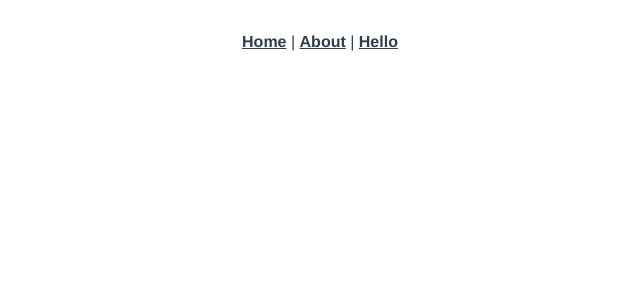
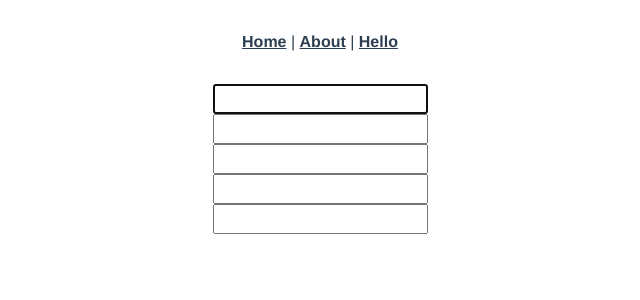
Before and after one commit to postforty/Bootcamp-2022, a Vue app in the folder vue/progect02_self_03/: page /advanced/directive in a window 1280 px wide. Shown: the top 300 px of the page, without its empty margins (320-960 px from the left). Built offline with nearby package versions, Linux system fonts and the light colour scheme.

Commit message:
[ADD] Vue.js_복습 3차

```diff
--- a/vue/progect02_self_03/src/main.js
+++ b/vue/progect02_self_03/src/main.js
@@ -2,8 +2,58 @@ import { createApp } from 'vue'
 import App from './App.vue'
 import router from './router'
 import store from './store'
+import PageTitle from './components/fragments/PageTitle.vue'
 
 import 'bootstrap/dist/css/bootstrap.min.css'
 import 'bootstrap/dist/js/bootstrap.js'
 
-createApp(App).use(store).use(router).mount('#app')
+const app = createApp(App)
+app.use(store)
+app.use(router)
+app.component('page-title', PageTitle)
+
+app.directive('focus', {
+  mounted(el) {
+    el.focus()
+  }
+})
+
+app.directive('number', {
+  mounted(el) {
+    el.addEventListener('input', () => {
+      //   console.log(event.target.value)
+      event.target.value = event.target.value.replace(/[^0-9]/g, '')
+    })
+  }
+})
+
+app.directive('lowercase', {
+  mounted(el) {
+    el.addEventListener('input', () => {
+      //   console.log(event.target.value)
+      event.target.value = event.target.value.replace(/[^a-z]/g, '')
+    })
+  }
+})
+
+app.directive('uppercase', {
+  mounted(el) {
+    el.addEventListener('input', () => {
+      //   console.log(event.target.value)
+      event.target.value = event.target.value.replace(/[^A-Z]/g, '')
+    })
+  }
+})
+
+app.directive('korean', {
+  mounted(el) {
+    el.addEventListener('input', () => {
+      //   console.log(event.target.value)
+      event.target.value = event.target.value.replace(
+        /[^ㄱ-ㅎ|ㅏ-ㅣ|가-힣]|\|/g,
+        ''
+      )
+    })
+  }
+})
+app.mount('#app')
--- a/vue/progect02_self_03/src/router/index.js
+++ b/vue/progect02_self_03/src/router/index.js
@@ -268,6 +268,17 @@ const routes = [
       )
   },
   {
+    path: '/advanced/directive',
+    name: 'CustomDirectiveView',
+    // route level code-splitting
+    // this generates a separate chunk (about.[hash].js) for this route
+    // which is lazy-loaded when the route is visited.
+    component: () =>
+      import(
+        /* webpackChunkName: "advanced" */ '../views/5_advanced/CustomDirectiveView.vue'
+      )
+  },
+  {
     path: '/hello',
     name: 'HelloView',
     // route level code-splitting
--- a/vue/progect02_self_03/src/views/4_reuse/PageView.vue
+++ b/vue/progect02_self_03/src/views/4_reuse/PageView.vue
@@ -4,9 +4,9 @@
   </div>
 </template>
 <script>
-import PageTitle from '@/components/fragments/PageTitle.vue'
+// import PageTitle from '@/components/fragments/PageTitle.vue'
 export default {
-  components: { PageTitle },
+  // components: { PageTitle },
   data() {
     return {
       title2: '(고객리스트를 조회하는 화면)',
--- /dev/null
+++ b/vue/progect02_self_03/src/views/5_advanced/CustomDirectiveView.vue
@@ -0,0 +1,99 @@
+<template>
+  <div>
+    <div>
+      <input type="text" name="" id="" v-focus />
+    </div>
+    <div>
+      <input type="text" name="" id="" v-number />
+    </div>
+    <div>
+      <input type="text" name="" id="" v-lowercase />
+    </div>
+    <div>
+      <input type="text" name="" id="" v-uppercase />
+    </div>
+    <div>
+      <input type="text" name="" id="" v-korean />
+    </div>
+  </div>
+</template>
+<script>
+export default {
+  components: {},
+  directives: {
+    // focus: {
+    //   mounted(el) {
+    //     el.focus()
+    //   }
+    // },
+    // number: {
+    //   mounted(el) {
+    //     el.addEventListener('input', () => {
+    //       console.log(event.target.value)
+    //       event.target.value = event.target.value.replace(/[^0-9]/g, '')
+    //     })
+    //   }
+    // },
+    // lowercase: {
+    //   mounted(el) {
+    //     el.addEventListener('input', () => {
+    //       console.log(event.target.value)
+    //       event.target.value = event.target.value.replace(/[^a-z]/g, '')
+    //     })
+    //   }
+    // },
+    // uppercase: {
+    //   mounted(el) {
+    //     el.addEventListener('input', () => {
+    //       console.log(event.target.value)
+    //       event.target.value = event.target.value.replace(/[^A-Z]/g, '')
+    //     })
+    //   }
+    // },
+    // korean: {
+    //   mounted(el) {
+    //     el.addEventListener('input', () => {
+    //       console.log(event.target.value)
+    //       event.target.value = event.target.value.replace(
+    //         /[^ㄱ-ㅎ|ㅏ-ㅣ|가-힣]|\|/g,
+    //         ''
+    //       )
+    //     })
+    //   }
+    // }
+    // number: {
+    //   mounted(el) {
+    //     el.addEventListener('keydown', () => {
+    //       console.log(event.key, event.keyCode)
+    //       if (
+    //         !(
+    //           (event.keyCode >= 48 && event.keyCode <= 57) ||
+    //           event.keyCode === 8 ||
+    //           event.keyCode === 37 ||
+    //           event.keyCode === 39 ||
+    //           event.keyCode === 46 ||
+    //           event.keyCode === 13 ||
+    //           event.keyCode === 9
+    //         )
+    //       ) {
+    //         event.preventDefault()
+    //       }
+    //     })
+    //     el.addEventListener('keyup', () => {
+    //       event.target.value = event.target.value.replace(/[^0-9]/g, '')
+    //     })
+    //   }
+    // }
+  },
+  data() {
+    return {
+      sampleData: ''
+    }
+  },
+  setup() {},
+  created() {},
+  mounted() {},
+  unmounted() {},
+  methods: {}
+}
+</script>
```
